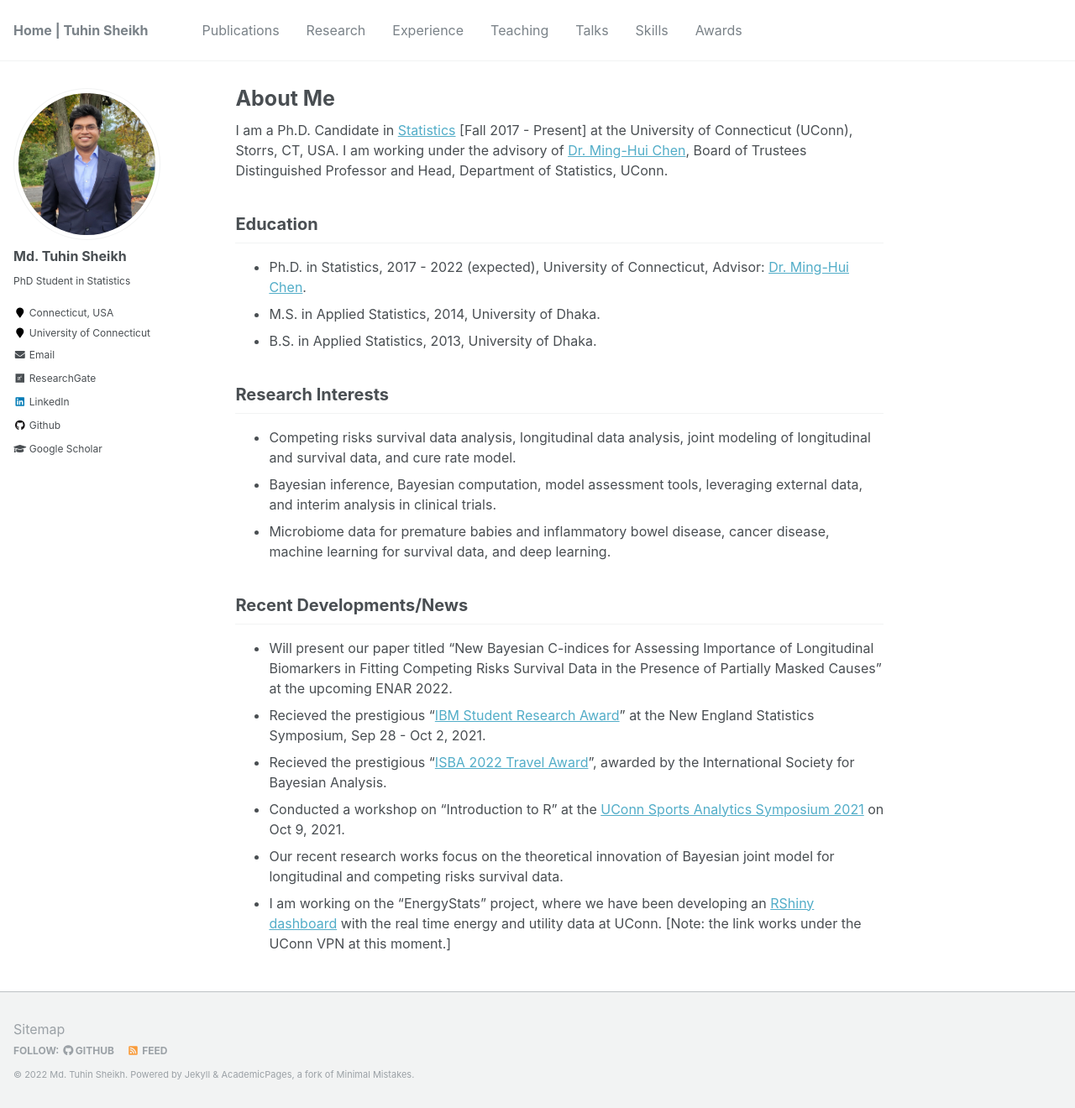
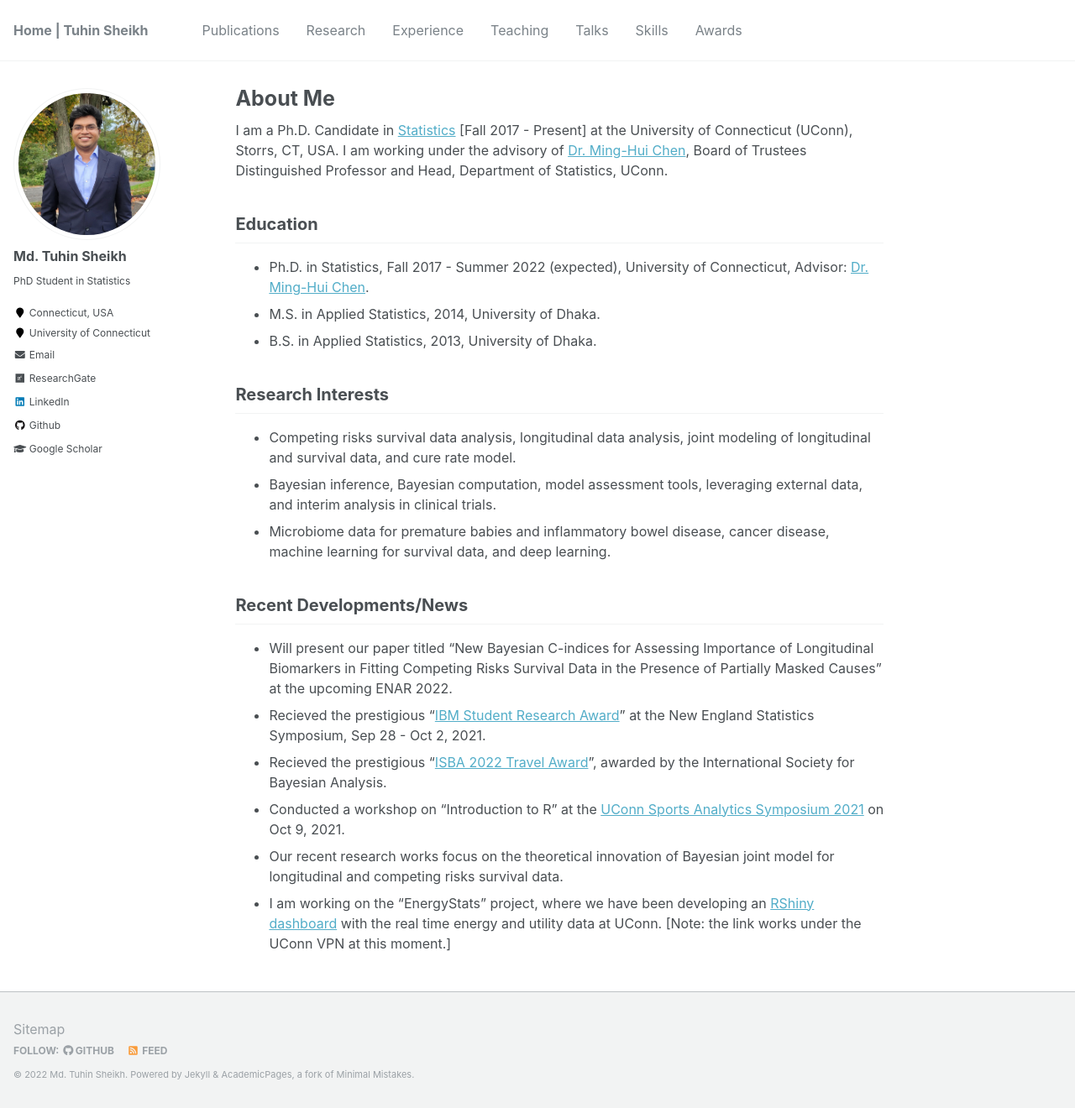
Before and after one commit to mdtuhinsheikh/mdtuhinsheikh.github.io, a Jekyll site: the page built from _pages/about.md, in a window 1280 px wide and 1320 px high. Shown: the whole window at 84% size. Built offline with Jekyll 4.4.1, drawn with Linux system fonts in a browser that asks for light colours.

Commit message:
Update about.md

```diff
--- a/_pages/about.md
+++ b/_pages/about.md
@@ -12,7 +12,7 @@ I am a Ph.D. Candidate in [Statistics](https://stat.uconn.edu/) [Fall 2017 - Pre
 My research works broadly focus on competing risks survival data analysis, longitudinal data analysis, joint modelling of longitudinal and survival data, cure rate model, Bayesian computation, and model assessment. I intend to develop statistical methodology to model prostate cancer data. I am also interested in the applications of deep neural network modelling to survival data.
 -->
 ## Education
-- Ph.D. in Statistics, 2017 - 2022 (expected), University of Connecticut, Advisor: [Dr. Ming-Hui Chen](http://merlot.stat.uconn.edu/~mhchen/).
+- Ph.D. in Statistics, Fall 2017 - Summer 2022 (expected), University of Connecticut, Advisor: [Dr. Ming-Hui Chen](http://merlot.stat.uconn.edu/~mhchen/).
 - M.S. in Applied Statistics, 2014, University of Dhaka.
 - B.S. in Applied Statistics, 2013, University of Dhaka.
 
```
